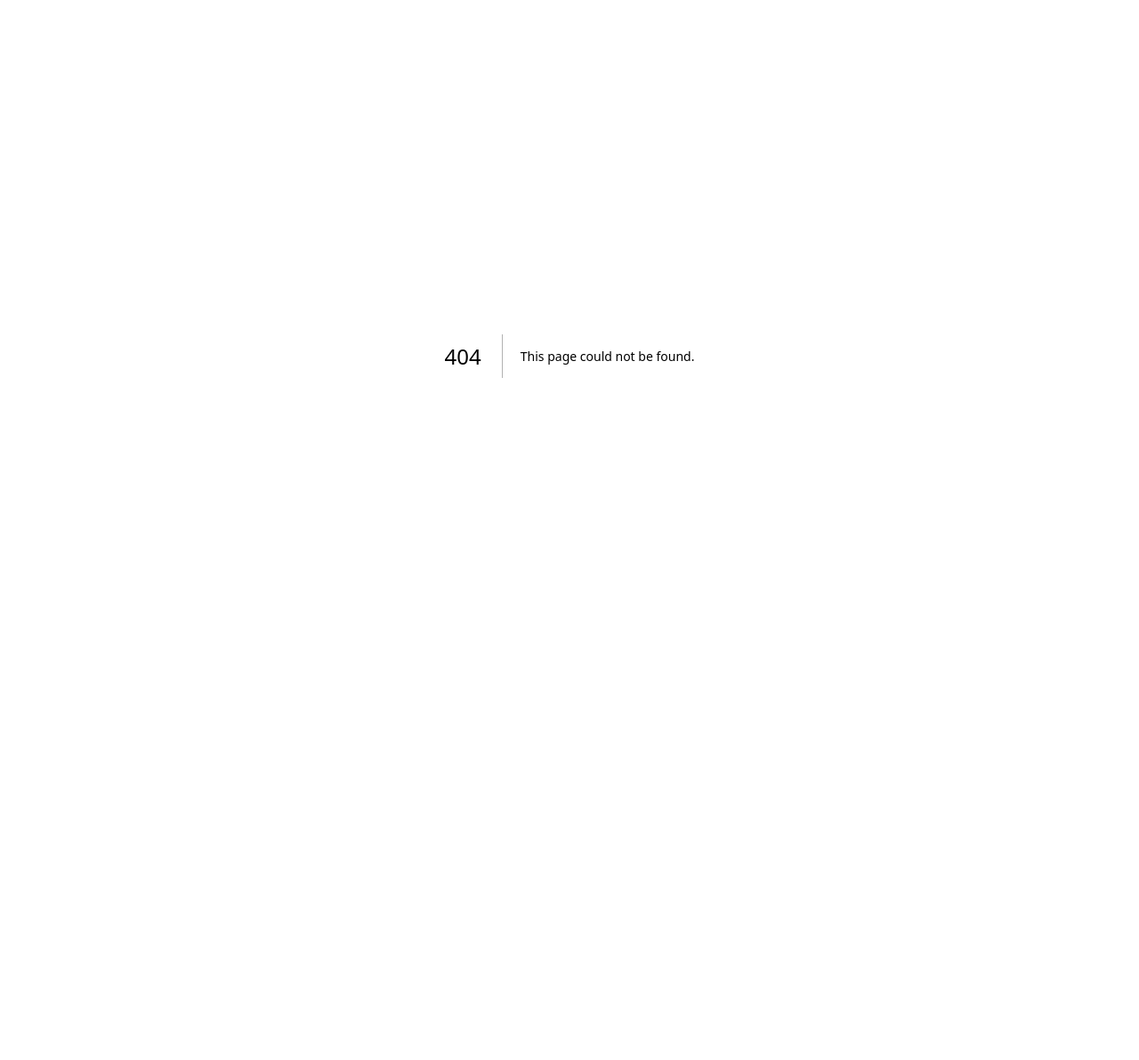
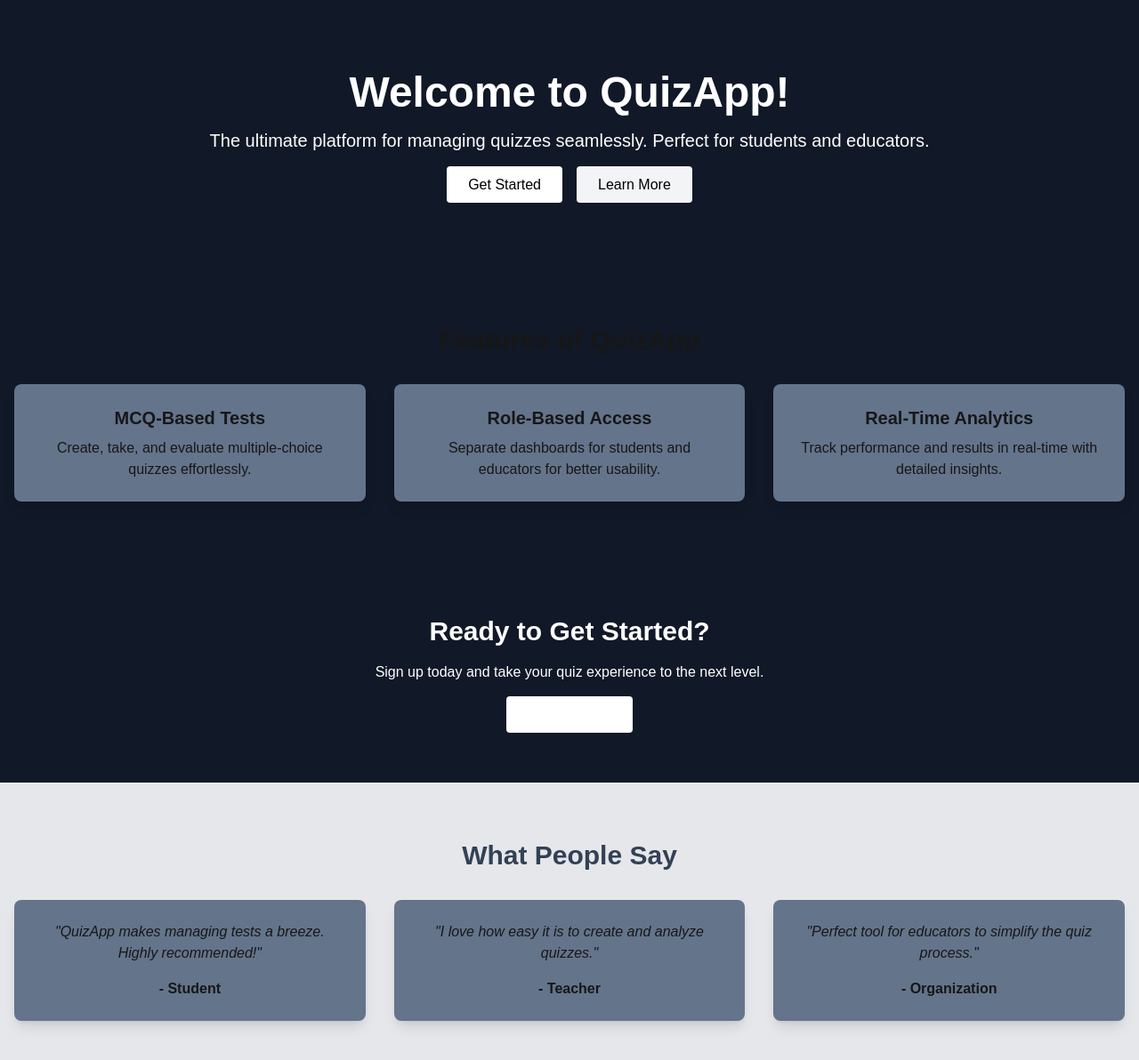
Before and after one commit to mohd-tahzeeb-khan/Advance-Quiz-Application-65HIBKJS, a Next.js app in the folder quiz-app/: page /Home in a window 1280 px wide. Before the commit this address had no page. Shown: the top 1192 px of the page at 89% size. Before the commit the page ends 800 px from the top, so only its background shows below. Built offline with nearby package versions, Linux system fonts and the light colour scheme.

Commit message:
Added New Home folder for Homepage of the Web application

```diff
--- /dev/null
+++ b/quiz-app/src/app/Home/page.js
@@ -0,0 +1,101 @@
+import Link from "next/link";
+
+export default function Home() {
+  return (
+    <div className="bg-gray-900">
+      {/* Hero Section */}
+      <section className="bg-blue-600 text-white py-20">
+        <div className="container mx-auto px-4 text-center">
+          <h1 className="text-4xl md:text-5xl font-bold mb-4">
+            Welcome to QuizApp!
+          </h1>
+          <p className="text-lg md:text-xl mb-6">
+            The ultimate platform for managing quizzes seamlessly. Perfect for students and educators.
+          </p>
+          <div className="space-x-4">
+            <Link className="bg-white text-blue-600 px-6 py-3 rounded hover:bg-gray-100 font-medium text-black" href="/signup">
+
+                Get Started
+
+            </Link>
+            <Link className="text-black bg-gray-100 text-blue-600 px-6 py-3 rounded hover:bg-white font-medium" href="/about">
+
+                Learn More
+
+            </Link>
+          </div>
+        </div>
+      </section>
+
+      {/* Features Section */}
+      <section className="py-16">
+        <div className="container mx-auto px-4 text-center">
+          <h2 className="text-3xl font-bold mb-8">Features of QuizApp</h2>
+          <div className="grid grid-cols-1 md:grid-cols-3 gap-8">
+            <div className="bg-slate-500  shadow-lg rounded-lg p-6">
+              <h3 className="text-xl font-semibold mb-2">MCQ-Based Tests</h3>
+              <p>
+                Create, take, and evaluate multiple-choice quizzes effortlessly.
+              </p>
+            </div>
+            <div className="bg-slate-500  shadow-lg rounded-lg p-6">
+              <h3 className="text-xl font-semibold mb-2">Role-Based Access</h3>
+              <p>
+                Separate dashboards for students and educators for better usability.
+              </p>
+            </div>
+            <div className="bg-slate-500  shadow-lg rounded-lg p-6">
+              <h3 className="text-xl font-semibold mb-2">Real-Time Analytics</h3>
+              <p>
+                Track performance and results in real-time with detailed insights.
+              </p>
+            </div>
+          </div>
+        </div>
+      </section>
+
+      {/* Call to Action Section */}
+      <section className="bg-blue-600 text-white py-16">
+        <div className="container mx-auto px-4 text-center">
+          <h2 className="text-3xl font-bold mb-4">Ready to Get Started?</h2>
+          <p className="mb-6">
+            Sign up today and take your quiz experience to the next level.
+          </p>
+          <Link className="bg-white text-blue-600 px-6 py-3 rounded hover:bg-gray-100 font-medium" href="/signup">
+
+              Sign Up Now
+
+          </Link>
+        </div>
+      </section>
+
+      {/* Testimonials Section */}
+      <section className="py-16 bg-gray-200">
+        <div className="container mx-auto px-4 text-center">
+          <h2 className="text-3xl font-bold mb-8 text-slate-700">What People Say</h2>
+          <div className="grid grid-cols-1 md:grid-cols-2 lg:grid-cols-3 gap-8">
+            <div className="bg-slate-500 shadow-lg rounded-lg p-6">
+              <p className="italic">
+                "QuizApp makes managing tests a breeze. Highly recommended!"
+              </p>
+              <span className="block mt-4 font-bold">- Student</span>
+            </div>
+            <div className="bg-slate-500  shadow-lg rounded-lg p-6">
+              <p className="italic">
+                "I love how easy it is to create and analyze quizzes."
+              </p>
+              <span className="block mt-4 font-bold">- Teacher</span>
+            </div>
+            <div className="bg-slate-500  shadow-lg rounded-lg p-6">
+              <p className="italic">
+                "Perfect tool for educators to simplify the quiz process."
+              </p>
+              <span className="block mt-4 font-bold">- Organization</span>
+            </div>
+          </div>
+        </div>
+      </section>
+
+    </div>
+  );
+}
```
